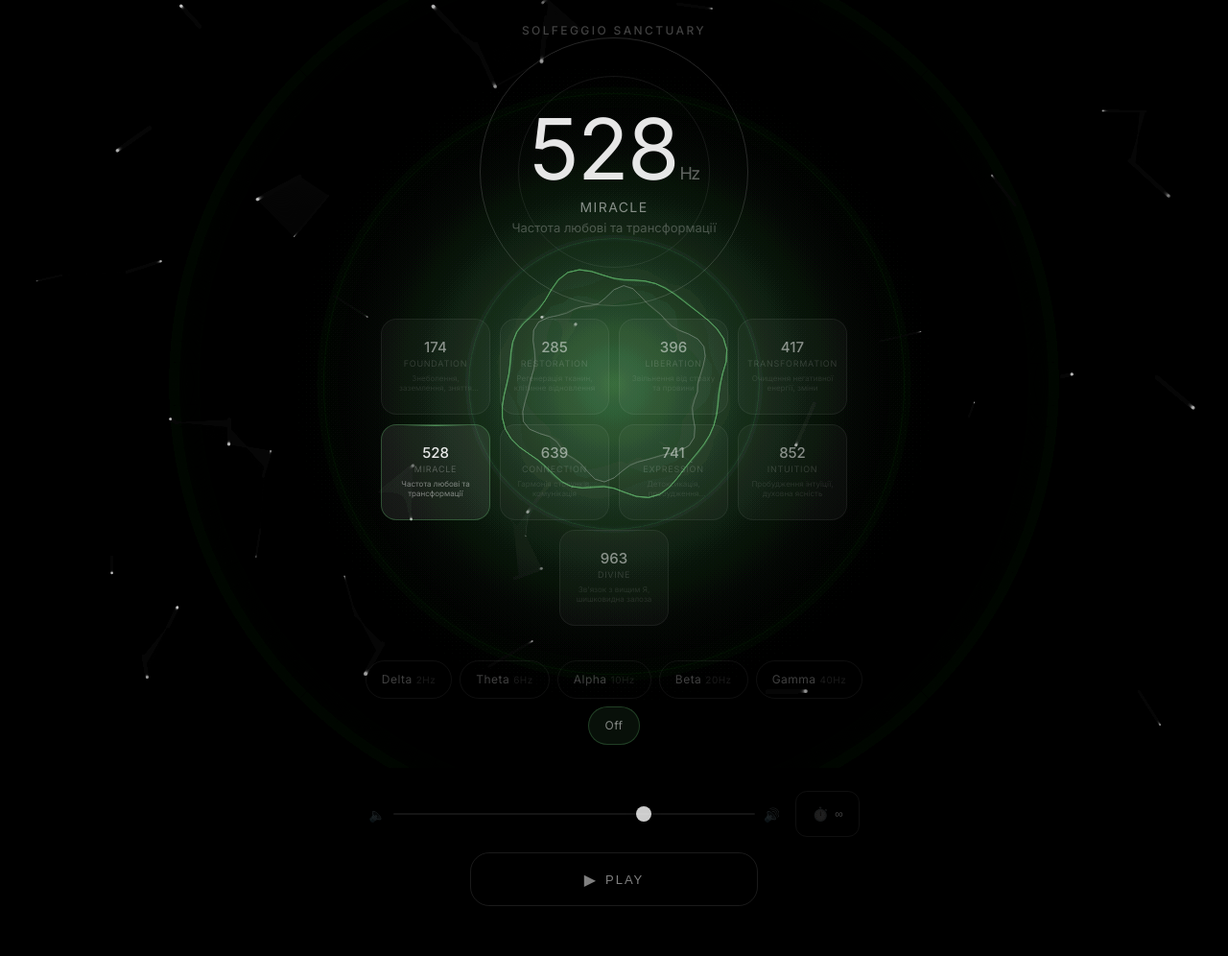
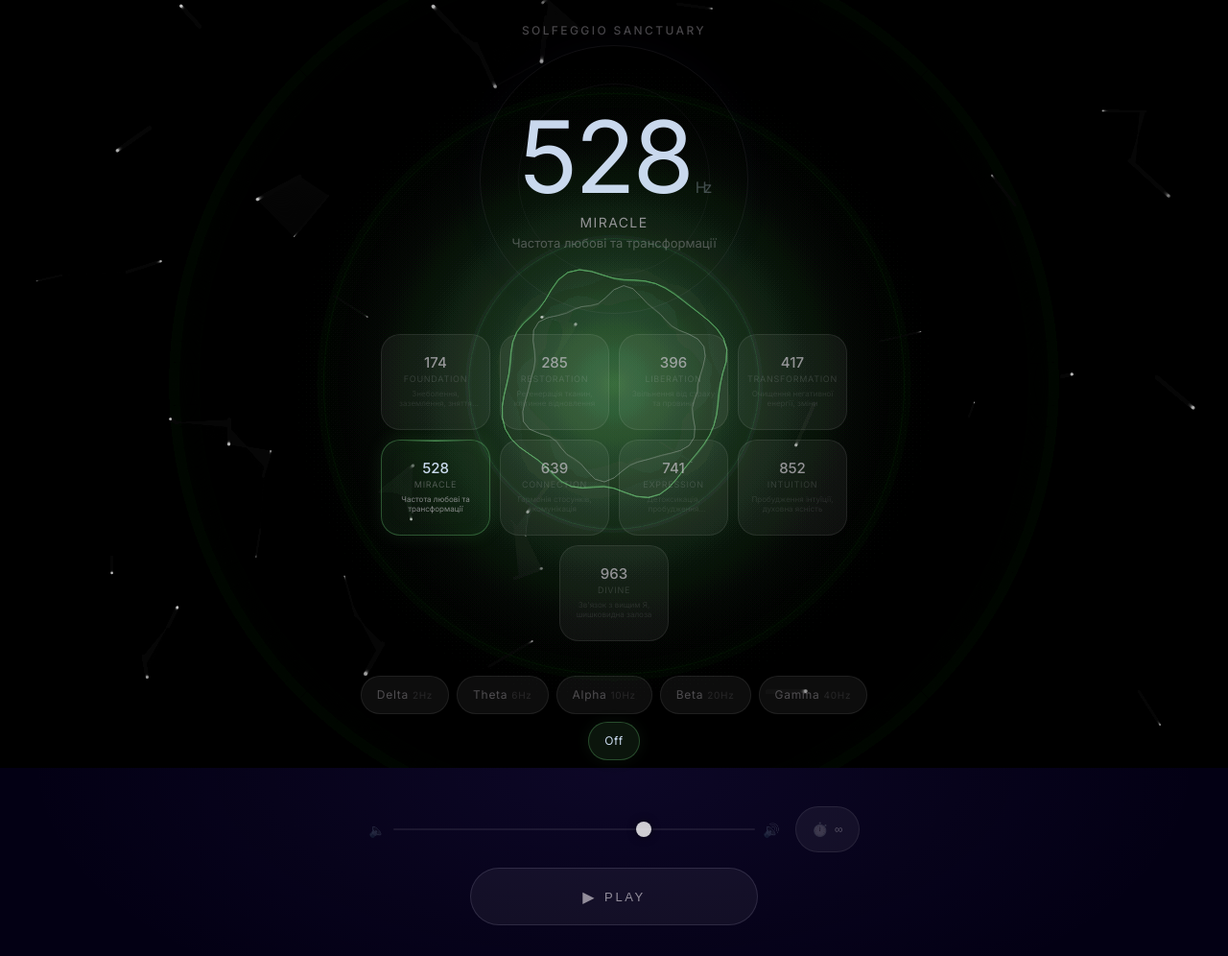
Before and after one commit to Raum369/Raum-Solfeggio, a plain HTML site: page index.html in a window 1280 px wide. Shown: the whole page at 96% size. Drawn offline with Linux system fonts and the light colour scheme.

Commit message:
feat: apply premium Cosmic Luxury Wellness design

```diff
--- a/css/style.css
+++ b/css/style.css
@@ -11,25 +11,27 @@
     -webkit-tap-highlight-color: transparent;
 }
 
-@import url('https://fonts.googleapis.com/css2?family=Inter:wght@300;400;500;600;700&display=swap');
+@import url('https://fonts.googleapis.com/css2?family=Inter:wght@100;200;300;400;500;600;700&display=swap');
 
 :root {
-    /* Background */
-    --bg-primary: #000000;
-    --bg-card: rgba(255, 255, 255, 0.03);
-    --bg-card-hover: rgba(255, 255, 255, 0.06);
-    --bg-card-active: rgba(255, 255, 255, 0.08);
+    /* Background — Cosmic Deep */
+    --bg-primary: #030014;
+    --bg-card: rgba(255, 255, 255, 0.04);
+    --bg-card-hover: rgba(255, 255, 255, 0.07);
+    --bg-card-active: rgba(255, 255, 255, 0.10);
+    --bg-glass: rgba(255, 255, 255, 0.05);
 
-    /* Borders */
-    --border-subtle: rgba(255, 255, 255, 0.06);
-    --border-medium: rgba(255, 255, 255, 0.1);
-    --border-accent: rgba(255, 255, 255, 0.15);
+    /* Borders — Glassmorphism */
+    --border-subtle: rgba(255, 255, 255, 0.08);
+    --border-medium: rgba(255, 255, 255, 0.12);
+    --border-accent: rgba(255, 255, 255, 0.18);
+    --border-glow: rgba(203, 194, 227, 0.15);
 
-    /* Text */
-    --text-primary: rgba(255, 255, 255, 0.9);
-    --text-secondary: rgba(255, 255, 255, 0.5);
-    --text-tertiary: rgba(255, 255, 255, 0.25);
-    --text-muted: rgba(255, 255, 255, 0.15);
+    /* Text — Ethereal Hierarchy */
+    --text-primary: rgba(212, 228, 250, 0.95);
+    --text-secondary: rgba(202, 197, 205, 0.7);
+    --text-tertiary: rgba(202, 197, 205, 0.35);
+    --text-muted: rgba(202, 197, 205, 0.18);
 
     /* Accent — overridden dynamically */
     --accent: #E8E8E8;
@@ -79,6 +81,9 @@ html {
 body {
     font-family: 'Inter', -apple-system, 'SF Pro Display', 'Helvetica Neue', sans-serif;
     background: var(--bg-primary);
+    background-image: radial-gradient(ellipse 80% 60% at 50% 0%, rgba(124, 92, 252, 0.08) 0%, transparent 60%),
+                      radial-gradient(ellipse 60% 50% at 50% 100%, rgba(107, 203, 119, 0.05) 0%, transparent 50%);
+    background-attachment: fixed;
     color: var(--text-primary);
     overflow-x: hidden;
     min-height: 100dvh;
@@ -96,6 +101,25 @@ body {
     height: 100%;
     z-index: 0;
     pointer-events: none;
+}
+
+/* ---------- Sacred Geometry SVG Background ---------- */
+.sacred-bg {
+    position: fixed;
+    top: 50%;
+    left: 50%;
+    transform: translate(-50%, -50%);
+    width: min(90vw, 500px);
+    height: min(90vw, 500px);
+    z-index: 0;
+    pointer-events: none;
+    opacity: 0.6;
+    animation: sacredRotate 120s linear infinite;
+}
+
+@keyframes sacredRotate {
+    from { transform: translate(-50%, -50%) rotate(0deg); }
+    to { transform: translate(-50%, -50%) rotate(360deg); }
 }
 
 /* ---------- App Container ---------- */
@@ -151,13 +175,14 @@ body {
     position: absolute;
     top: 50%;
     left: 50%;
-    width: 200px;
-    height: 200px;
+    width: 220px;
+    height: 220px;
     transform: translate(-50%, -50%);
-    border: 1px solid var(--text-muted);
+    border: 1px solid rgba(203, 194, 227, 0.08);
     border-radius: 50%;
     pointer-events: none;
     transition: all var(--duration-slow) var(--ease-out);
+    box-shadow: 0 0 40px rgba(124, 92, 252, 0.03);
 }
 
 .freq-info::after {
@@ -165,10 +190,10 @@ body {
     position: absolute;
     top: 50%;
     left: 50%;
-    width: 140px;
-    height: 140px;
+    width: 155px;
+    height: 155px;
     transform: translate(-50%, -50%);
-    border: 1px solid rgba(255, 255, 255, 0.08);
+    border: 1px solid rgba(203, 194, 227, 0.05);
     border-radius: 50%;
     pointer-events: none;
     transition: all var(--duration-slow) var(--ease-out);
@@ -183,9 +208,9 @@ body {
 }
 
 .freq-info__hz {
-    font-size: 3rem;
-    font-weight: 300;
-    letter-spacing: -0.02em;
+    font-size: 4rem;
+    font-weight: 100;
+    letter-spacing: -0.03em;
     line-height: 1;
     color: var(--text-primary);
     transition: color var(--duration-normal) var(--ease-out), opacity var(--duration-normal) var(--ease-out);
@@ -194,10 +219,10 @@ body {
 }
 
 .freq-info__hz span {
-    font-size: 1.125rem;
-    font-weight: 300;
-    opacity: 0.4;
-    margin-left: 2px;
+    font-size: 1rem;
+    font-weight: 200;
+    opacity: 0.3;
+    margin-left: 4px;
 }
 
 .freq-info__name {
@@ -265,9 +290,11 @@ body {
     width: 108px;
     height: 94px;
     padding: 8px;
-    background: var(--bg-card);
+    background: var(--bg-glass);
+    backdrop-filter: blur(20px);
+    -webkit-backdrop-filter: blur(20px);
     border: 1px solid var(--border-subtle);
-    border-radius: var(--radius-md);
+    border-radius: var(--radius-lg);
     cursor: pointer;
     transition: all var(--duration-normal) var(--ease-out);
     position: relative;
@@ -280,8 +307,9 @@ body {
 }
 
 .freq-card--active {
-    background: var(--bg-card-active);
-    border-color: rgba(var(--freq-color-rgb), 0.3);
+    background: rgba(var(--freq-color-rgb), 0.08);
+    border-color: rgba(var(--freq-color-rgb), 0.35);
+    box-shadow: 0 0 20px rgba(var(--freq-color-rgb), 0.1), inset 0 0 20px rgba(var(--freq-color-rgb), 0.03);
 }
 
 /* Subtle glow line at top of active card */
@@ -357,15 +385,17 @@ body {
     justify-content: center;
     min-height: 40px;
     padding: var(--space-sm) var(--space-md);
-    background: transparent;
+    background: var(--bg-glass);
+    backdrop-filter: blur(16px);
+    -webkit-backdrop-filter: blur(16px);
     border: 1px solid var(--border-subtle);
     border-radius: var(--radius-full);
     font-size: 0.75rem;
-    font-weight: 400;
+    font-weight: 300;
     color: var(--text-tertiary);
     cursor: pointer;
     transition: all var(--duration-normal) var(--ease-out);
-    letter-spacing: 0.04em;
+    letter-spacing: 0.06em;
 }
 
 .binaural-pill:active {
@@ -374,9 +404,10 @@ body {
 }
 
 .binaural-pill--active {
-    background: rgba(var(--freq-color-rgb), 0.08);
-    border-color: rgba(var(--freq-color-rgb), 0.25);
-    color: var(--text-secondary);
+    background: rgba(var(--freq-color-rgb), 0.10);
+    border-color: rgba(var(--freq-color-rgb), 0.30);
+    color: var(--text-primary);
+    box-shadow: 0 0 16px rgba(var(--freq-color-rgb), 0.08);
 }
 
 .binaural-pill__beat {
@@ -491,17 +522,19 @@ body {
     justify-content: center;
     min-width: var(--touch-target);
     min-height: var(--touch-target);
-    background: transparent;
+    background: var(--bg-glass);
+    backdrop-filter: blur(16px);
+    -webkit-backdrop-filter: blur(16px);
     border: 1px solid var(--border-subtle);
-    border-radius: var(--radius-sm);
+    border-radius: var(--radius-full);
     color: var(--text-tertiary);
     font-size: 0.75rem;
-    font-weight: 400;
+    font-weight: 300;
     cursor: pointer;
     transition: all var(--duration-normal) var(--ease-out);
     padding: 0 var(--space-md);
     gap: 6px;
-    letter-spacing: 0.02em;
+    letter-spacing: 0.04em;
 }
 
 .timer-btn:active {
@@ -528,14 +561,16 @@ body {
     align-items: center;
     justify-content: center;
     width: 100%;
-    min-height: 56px;
-    background: transparent;
-    border: 1px solid var(--border-medium);
-    border-radius: var(--radius-lg);
+    min-height: 60px;
+    background: var(--bg-glass);
+    backdrop-filter: blur(20px);
+    -webkit-backdrop-filter: blur(20px);
+    border: 1px solid var(--border-glow);
+    border-radius: var(--radius-full);
     color: var(--text-secondary);
     font-size: 0.8125rem;
-    font-weight: 500;
-    letter-spacing: 0.15em;
+    font-weight: 400;
+    letter-spacing: 0.2em;
     cursor: pointer;
     transition: all var(--duration-normal) var(--ease-out);
     position: relative;
@@ -550,8 +585,9 @@ body {
 }
 
 .play-btn--playing {
-    border-color: rgba(var(--freq-color-rgb), 0.2);
+    border-color: rgba(var(--freq-color-rgb), 0.35);
     color: var(--text-primary);
+    box-shadow: 0 0 30px rgba(var(--freq-color-rgb), 0.12), inset 0 0 30px rgba(var(--freq-color-rgb), 0.04);
 }
 
 /* Subtle animated glow when playing */
@@ -605,7 +641,9 @@ body {
 .timer-modal__sheet {
     width: 100%;
     max-width: 400px;
-    background: rgba(18, 18, 18, 0.98);
+    background: rgba(12, 8, 24, 0.95);
+    backdrop-filter: blur(40px);
+    -webkit-backdrop-filter: blur(40px);
     border: 1px solid var(--border-subtle);
     border-radius: var(--radius-xl);
     padding: var(--space-xl);
@@ -787,7 +825,7 @@ body {
     }
 
     .freq-info__hz {
-        font-size: 4.5rem;
+        font-size: 5.5rem;
     }
 
     .freq-info::before {
@@ -838,7 +876,7 @@ body {
 
 @media (min-width: 1024px) {
     .freq-info__hz {
-        font-size: 5.5rem;
+        font-size: 6.5rem;
     }
 
     .main {
--- a/index.html
+++ b/index.html
@@ -5,7 +5,7 @@
     <meta name="viewport" content="width=device-width, initial-scale=1.0, maximum-scale=1.0, user-scalable=no, viewport-fit=cover">
     <meta name="apple-mobile-web-app-capable" content="yes">
     <meta name="apple-mobile-web-app-status-bar-style" content="black-translucent">
-    <meta name="theme-color" content="#000000">
+    <meta name="theme-color" content="#030014">
     <meta name="description" content="Solfeggio Sanctuary — глибокі медитації на справжніх Сольфеджіо частотах з Binaural Beats. Безкоштовно.">
 
     <title>Solfeggio Sanctuary</title>
@@ -14,9 +14,21 @@
     <link rel="preconnect" href="https://fonts.googleapis.com">
     <link rel="preconnect" href="https://fonts.gstatic.com" crossorigin>
     <link href="https://fonts.googleapis.com/css2?family=Inter:wght@400;500;600;700&display=swap" rel="stylesheet">
-    <link rel="stylesheet" href="css/style.css?v=3">
+    <link rel="stylesheet" href="css/style.css?v=4">
 </head>
 <body>
+    <!-- Sacred Geometry SVG Background -->
+    <svg class="sacred-bg" viewBox="0 0 400 400" xmlns="http://www.w3.org/2000/svg">
+        <circle cx="200" cy="200" r="180" fill="none" stroke="rgba(203,194,227,0.02)" stroke-width="0.5"/>
+        <circle cx="200" cy="200" r="140" fill="none" stroke="rgba(203,194,227,0.015)" stroke-width="0.5"/>
+        <circle cx="200" cy="200" r="100" fill="none" stroke="rgba(203,194,227,0.01)" stroke-width="0.5"/>
+        <circle cx="200" cy="200" r="60" fill="none" stroke="rgba(203,194,227,0.008)" stroke-width="0.5"/>
+        <line x1="200" y1="20" x2="200" y2="380" stroke="rgba(203,194,227,0.01)" stroke-width="0.3"/>
+        <line x1="20" y1="200" x2="380" y2="200" stroke="rgba(203,194,227,0.01)" stroke-width="0.3"/>
+        <line x1="73" y1="73" x2="327" y2="327" stroke="rgba(203,194,227,0.008)" stroke-width="0.3"/>
+        <line x1="327" y1="73" x2="73" y2="327" stroke="rgba(203,194,227,0.008)" stroke-width="0.3"/>
+    </svg>
+
     <!-- Fullscreen Canvas Visualizer -->
     <canvas id="visualizer-canvas"></canvas>
 
@@ -97,6 +109,6 @@
     </div>
 
     <!-- JS Modules -->
-    <script type="module" src="js/app.js?v=3"></script>
+    <script type="module" src="js/app.js?v=4"></script>
 </body>
 </html>
--- a/js/app.js
+++ b/js/app.js
@@ -3,9 +3,9 @@
  * Integrates UI components, Audio Engine, Canvas Visualizer, and state persistence.
  */
 
-import { SOLFEGGIO_FREQUENCIES, BINAURAL_BEATS, TIMER_OPTIONS, SYNTH_CONFIG } from './data.js?v=3';
-import { SolfeggioEngine } from './audio-engine.js?v=3';
-import { SolfeggioVisualizer } from './visualizer.js?v=3';
+import { SOLFEGGIO_FREQUENCIES, BINAURAL_BEATS, TIMER_OPTIONS, SYNTH_CONFIG } from './data.js?v=4';
+import { SolfeggioEngine } from './audio-engine.js?v=4';
+import { SolfeggioVisualizer } from './visualizer.js?v=4';
 
 /* ──── State Management ──── */
 const state = {
```
